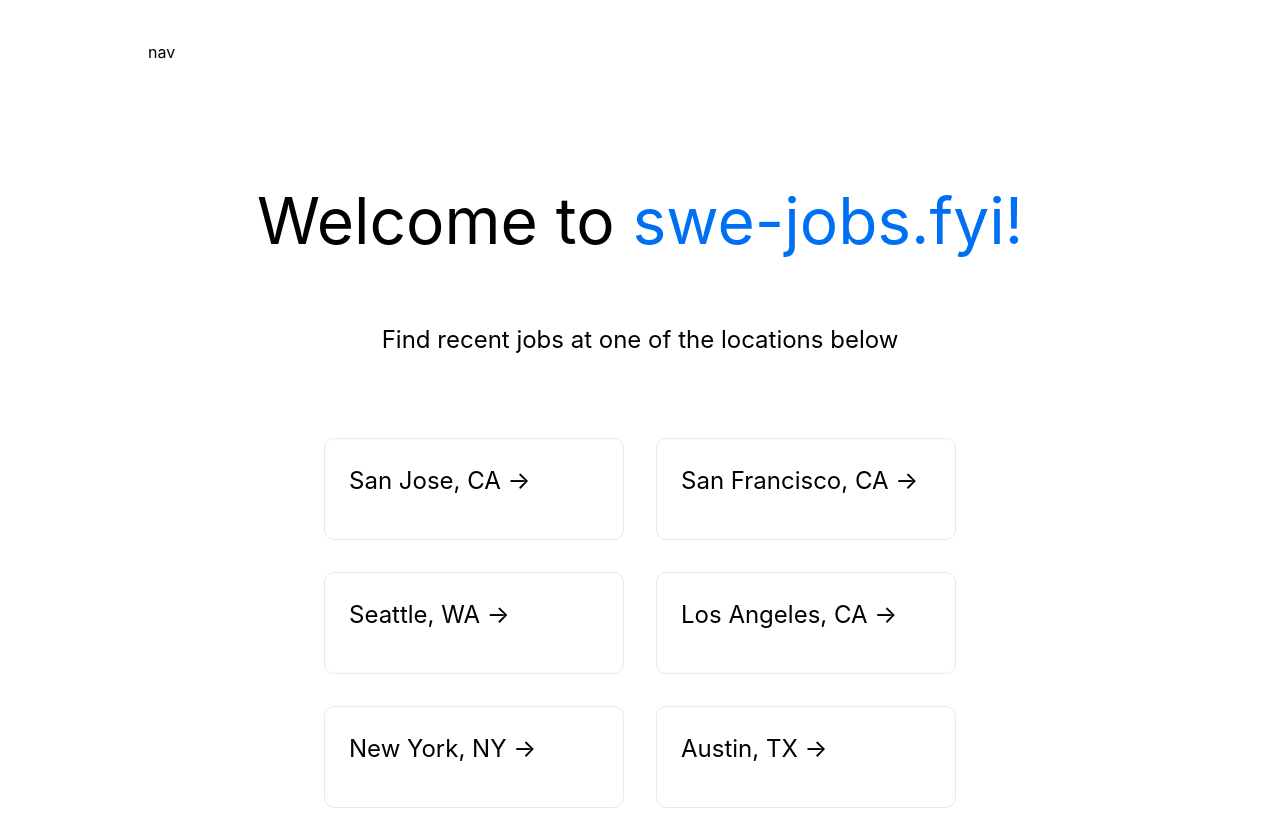
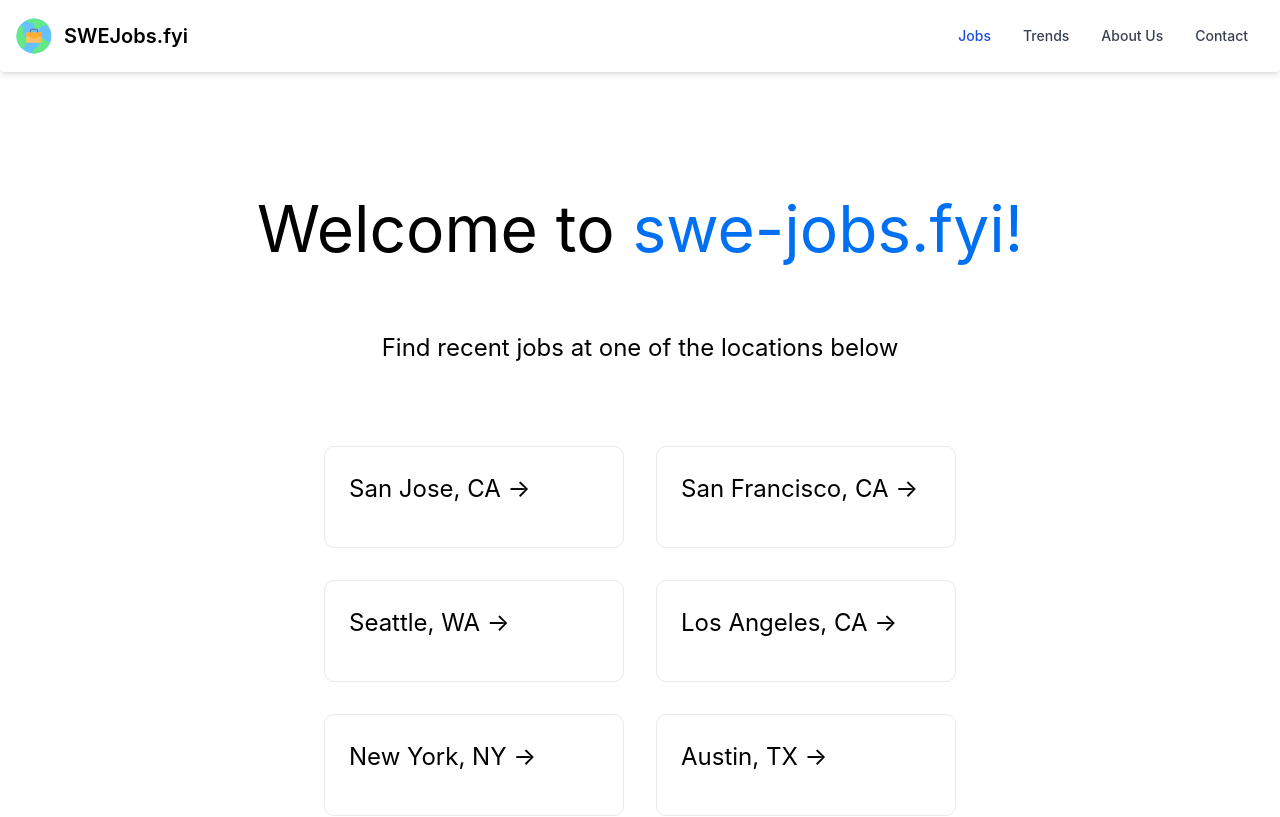
Before and after one commit to kevinshen56714/SWEJobs.fyi, a Next.js app: page / in a window 1280 px wide. Shown: the top 817 px of the page. Built offline with nearby package versions, Linux system fonts and the light colour scheme; no server answers.

Commit message:
Add Temporary Navbar

```diff
--- a/pages/_app.tsx
+++ b/pages/_app.tsx
@@ -6,8 +6,74 @@ import { useEffect } from 'react'
 
 const NavBar = () => {
   return (
-    <div>
-      <div className="mx-auto max-w-5xl px-4 pt-10 sm:px-12 lg:px-5">nav</div>
+    <div className="sticky top-0 rounded border-gray-200 bg-white px-2 py-2.5 shadow-md dark:bg-gray-900 sm:px-4">
+      <div className="container mx-auto flex flex-wrap items-center justify-between">
+        <a href="https://swe-jobs-fyi.vercel.app" className="flex items-center">
+          <img src="/global-job.svg" className="mr-3 h-6 sm:h-9" alt="swe-jobs logo" />
+          <span className="self-center whitespace-nowrap text-xl font-semibold dark:text-white">
+            SWEJobs.fyi
+          </span>
+        </a>
+        <button
+          data-collapse-toggle="navbar-default"
+          type="button"
+          className="ml-3 inline-flex items-center rounded-lg p-2 text-sm text-gray-500 hover:bg-gray-100 focus:outline-none focus:ring-2 focus:ring-gray-200 dark:text-gray-400 dark:hover:bg-gray-700 dark:focus:ring-gray-600 md:hidden"
+          aria-controls="navbar-default"
+          aria-expanded="false"
+        >
+          <span className="sr-only">Open main menu</span>
+          <svg
+            className="h-6 w-6"
+            aria-hidden="true"
+            fill="currentColor"
+            viewBox="0 0 20 20"
+            xmlns="http://www.w3.org/2000/svg"
+          >
+            <path
+              fill-rule="evenodd"
+              d="M3 5a1 1 0 011-1h12a1 1 0 110 2H4a1 1 0 01-1-1zM3 10a1 1 0 011-1h12a1 1 0 110 2H4a1 1 0 01-1-1zM3 15a1 1 0 011-1h12a1 1 0 110 2H4a1 1 0 01-1-1z"
+              clip-rule="evenodd"
+            ></path>
+          </svg>
+        </button>
+        <div className="hidden w-full md:block md:w-auto" id="navbar-default">
+          <ul className="mt-4 flex flex-col rounded-lg border border-gray-100 bg-gray-50 p-4 dark:border-gray-700 dark:bg-gray-800 md:mt-0 md:flex-row md:space-x-8 md:border-0 md:bg-white md:text-sm md:font-medium md:dark:bg-gray-900">
+            <li>
+              <a
+                href="#"
+                className="block rounded bg-blue-700 py-2 pr-4 pl-3 text-white dark:text-white md:bg-transparent md:p-0 md:text-blue-700"
+                aria-current="page"
+              >
+                Jobs
+              </a>
+            </li>
+            <li>
+              <a
+                href="#"
+                className="block rounded py-2 pr-4 pl-3 text-gray-700 hover:bg-gray-100 dark:text-gray-400 dark:hover:bg-gray-700 dark:hover:text-white md:border-0 md:p-0 md:hover:bg-transparent md:hover:text-blue-700 md:dark:hover:bg-transparent md:dark:hover:text-white"
+              >
+                Trends
+              </a>
+            </li>
+            <li>
+              <a
+                href="#"
+                className="block rounded py-2 pr-4 pl-3 text-gray-700 hover:bg-gray-100 dark:text-gray-400 dark:hover:bg-gray-700 dark:hover:text-white md:border-0 md:p-0 md:hover:bg-transparent md:hover:text-blue-700 md:dark:hover:bg-transparent md:dark:hover:text-white"
+              >
+                About Us
+              </a>
+            </li>
+            <li>
+              <a
+                href="#"
+                className="block rounded py-2 pr-4 pl-3 text-gray-700 hover:bg-gray-100 dark:text-gray-400 dark:hover:bg-gray-700 dark:hover:text-white md:border-0 md:p-0 md:hover:bg-transparent md:hover:text-blue-700 md:dark:hover:bg-transparent md:dark:hover:text-white"
+              >
+                Contact
+              </a>
+            </li>
+          </ul>
+        </div>
+      </div>
     </div>
   )
 }
```
Also changed, not shown: public/global-job.svg (added).
